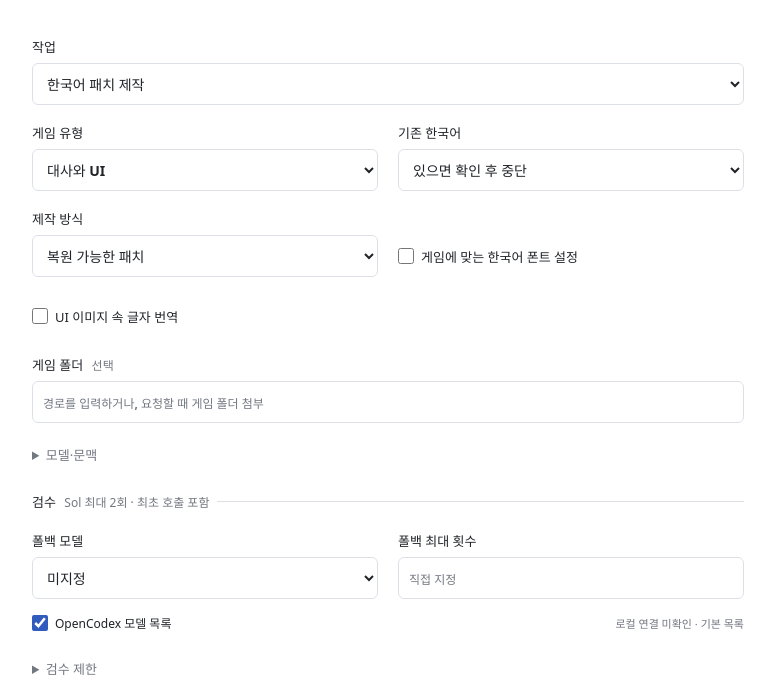
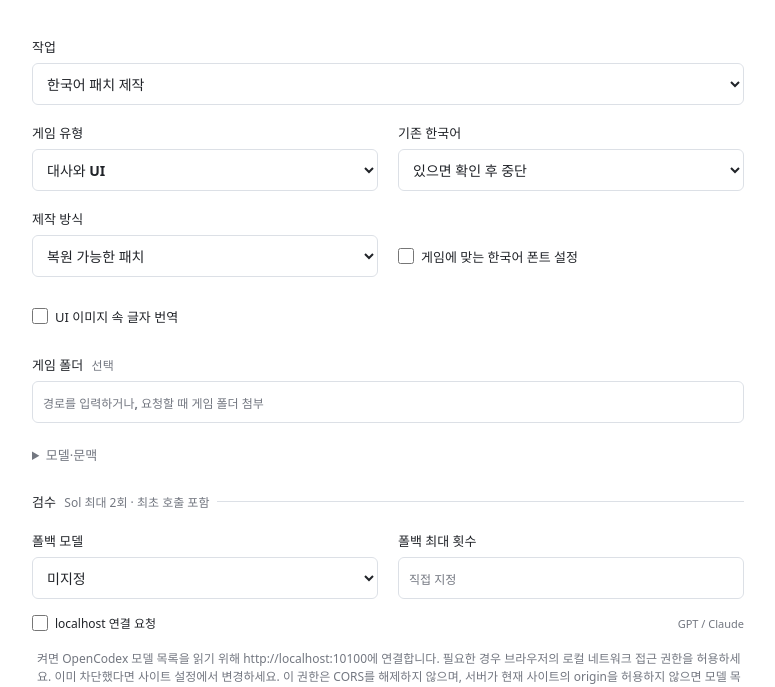
Before and after one commit to project-parr0t/parr0t, a plain HTML site: page pages/index.html in a window 1280 px wide. Shown: the part 110-797 px from the top of the page, without its empty margins (252-1027 px from the left). Drawn offline with Linux system fonts and the light colour scheme; no server answers.

Commit message:
Use explicit localhost consent for model discovery
- Request the model catalog at http://localhost:10100/v1/models with loopback address-space intent.
- Match the HTML CSP to localhost and initiate requests only after user interaction.
- Document browser access permission separately from server CORS authorization.

```diff
--- a/pages/app.mjs
+++ b/pages/app.mjs
@@ -34,7 +34,7 @@ async function refreshCatalog() {
   const request = new AbortController();
   catalogRequest = request;
   try {
-    const response = await fetch("http://127.0.0.1:10100/v1/models", { credentials: "omit", cache: "no-store", signal: request.signal });
+    const response = await fetch("http://localhost:10100/v1/models", { credentials: "omit", cache: "no-store", targetAddressSpace: "loopback", signal: request.signal });
     if (!response.ok) throw new Error("unavailable");
     const groups = proxyModelGroups(await response.json());
     if (request.signal.aborted) return;
--- a/pages/index.html
+++ b/pages/index.html
@@ -4,7 +4,7 @@
   <meta charset="utf-8">
   <meta name="viewport" content="width=device-width, initial-scale=1">
   <meta name="referrer" content="no-referrer">
-  <meta http-equiv="Content-Security-Policy" content="default-src 'self'; script-src 'self'; style-src 'self'; connect-src 'self' http://127.0.0.1:10100; img-src 'self' data:; object-src 'none'; base-uri 'none'; form-action 'none'">
+  <meta http-equiv="Content-Security-Policy" content="default-src 'self'; script-src 'self'; style-src 'self'; connect-src 'self' http://localhost:10100; img-src 'self' data:; object-src 'none'; base-uri 'none'; form-action 'none'">
   <title>Parr0t · 프롬프트 조합기</title>
   <link rel="icon" href="data:,">
   <link rel="stylesheet" href="./style.css">
@@ -41,7 +41,8 @@
           <label>폴백 최대 횟수<input name="fallbackAttempts" type="number" min="1" step="1" placeholder="직접 지정"></label>
           <label class="wide" id="fallback-model-field" hidden>직접 입력한 폴백 모델 ID<input name="fallbackModel" type="text" placeholder="정확한 모델 ID" autocomplete="off" spellcheck="false"></label>
         </div>
-        <div class="catalog-control"><label class="toggle"><input type="checkbox" id="use-proxy" checked>OpenCodex 모델 목록</label><span id="catalog-status" role="status" aria-live="polite"></span></div>
+        <div class="catalog-control"><label class="toggle"><input type="checkbox" id="use-proxy" aria-describedby="local-access-help">localhost 연결 요청</label><span id="catalog-status" role="status" aria-live="polite"></span></div>
+        <p class="optional" id="local-access-help">켜면 OpenCodex 모델 목록을 읽기 위해 http://localhost:10100에 연결합니다. 필요한 경우 브라우저의 로컬 네트워크 접근 권한을 허용하세요. 이미 차단했다면 사이트 설정에서 변경하세요. 이 권한은 CORS를 해제하지 않으며, 서버가 현재 사이트의 origin을 허용하지 않으면 모델 목록을 읽을 수 없습니다.</p>
         <details class="settings" id="review-settings">
           <summary>검수 제한</summary>
           <div class="fields">
```
Also changed, not shown: 1 other file.
